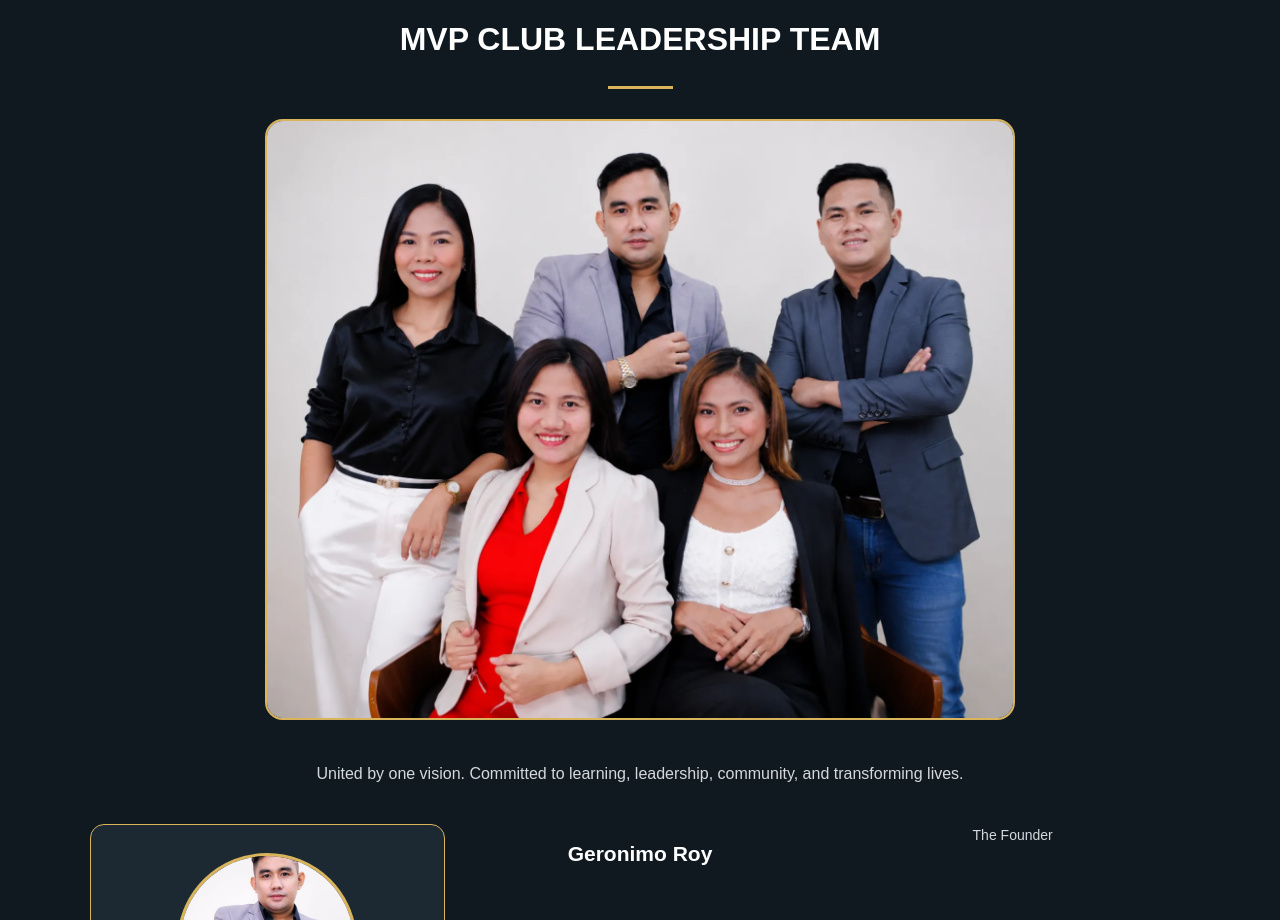
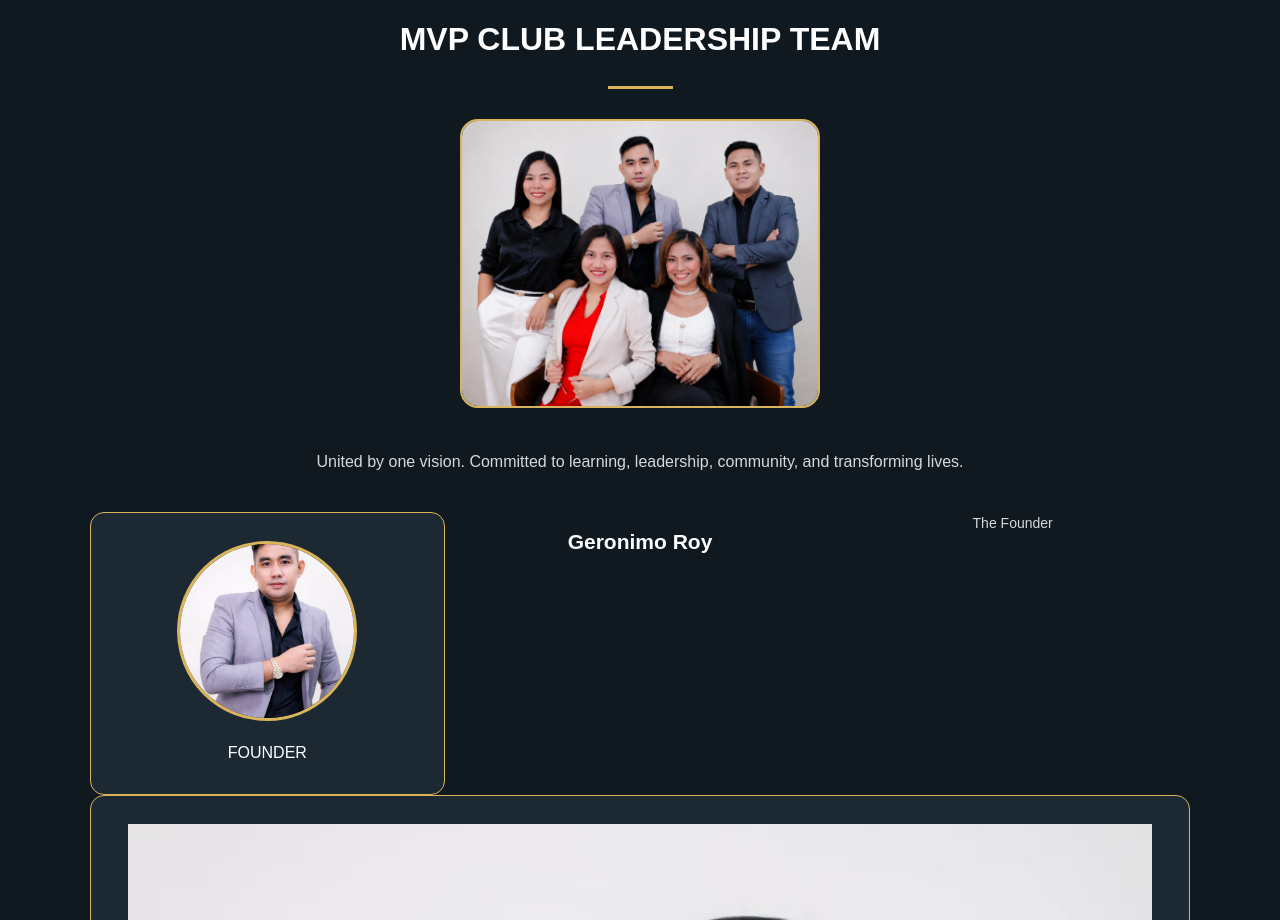
Before and after one commit to geronimoroy75-tech/mvp-club-official-website, a plain HTML site: page index.html in a window 1280 px wide. Shown: the part 3923-4843 px from the top of the page. Drawn offline with Linux system fonts and the light colour scheme.

```diff
--- a/index.html
+++ b/index.html
@@ -581,7 +581,7 @@ footer p {
     <h2 style="font-size:32px;margin:15px 0;color:#ffffff;">MVP CLUB LEADERSHIP TEAM</h2>
     <div style="width:65px;height:3px;background:#D9B45B;margin:20px auto 30px;"></div>
 
-    <img src="IMG_8992.WEBP" alt="MVP Club Leadership Team" style="width:100%;max-width:750px;border-radius:18px;border:2px solid #D9B45B;display:block;margin:0 auto 40px;">
+    <img src="IMG_8992.WEBP" alt="MVP Club Leadership Team" style="width:100%;max-width:360px;border-radius:18px;border:2px solid #D9B45B;display:block;margin:0 auto 40px;">
 
     <p style="color:#d5d9dd;max-width:650px;margin:0 auto 35px;line-height:1.8;">
       United by one vision. Committed to learning, leadership, community, and transforming lives.
```
